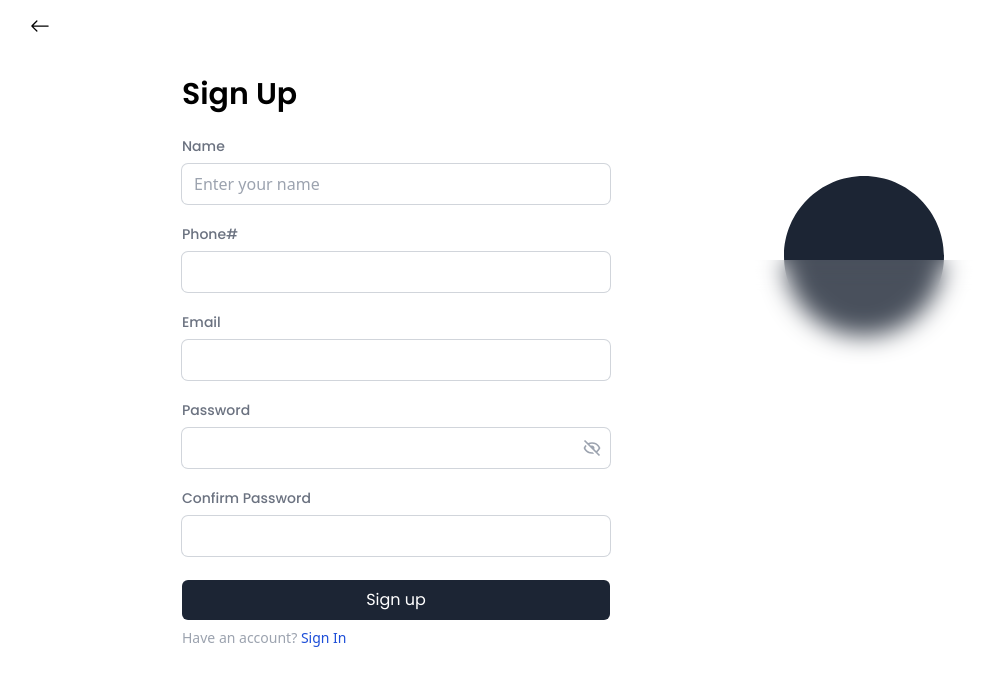
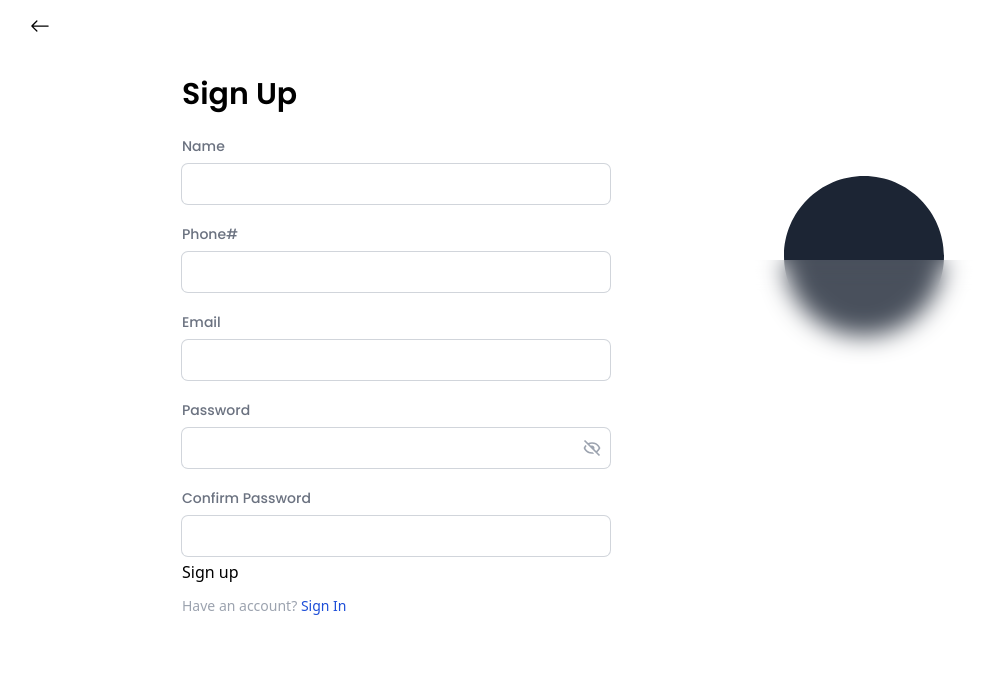
Before and after one commit to rosanno/clothing-store, a Next.js app: page /signup in a window 1280 px wide. Shown: the top 686 px of the page, without its empty margins (10-999 px from the left). Built offline with nearby package versions, Linux system fonts and the light colour scheme; no server answers.

Commit message:
Add loader animation when loggingin

```diff
--- a/pages/login.tsx
+++ b/pages/login.tsx
@@ -26,6 +26,7 @@ const Login = () => {
     formState: { errors },
   } = useForm<Inputs>();
   const [loading, setLoading] = useState(false);
+  const [googleLoading, setGoogleLoading] = useState(false);
 
   const onSubmit: SubmitHandler<Inputs> = async (data) => {
     setLoading(true);
@@ -52,6 +53,12 @@ const Login = () => {
     setLoading(false);
 
     if (status.ok) router.push(status.url);
+  };
+
+  const handleGoogleSignIn = async () => {
+    setGoogleLoading(true);
+    signIn("google", { callbackUrl: "http://localhost:3000" });
+    setGoogleLoading(false);
   };
 
   useEffect(() => {
@@ -155,13 +162,31 @@ const Login = () => {
         </form>
         <div className="mt-6">
           <button
+            disabled={loading ? true : false}
             className="flex items-center justify-center gap-4 w-full ring-1 ring-gray-300 rounded-md py-2 font-poppins font-medium text-gray-500 hover:bg-gray-100 transition-all duration-300"
-            onClick={() =>
-              signIn("google", { callbackUrl: "http://localhost:3000" })
-            }
+            onClick={handleGoogleSignIn}
           >
-            <img src="/assets/google.svg" alt="" className="w-5 h-5" />
-            <span>Sign in with Google</span>
+            {googleLoading ? (
+              <div className="flex justify-center">
+                <Oval
+                  height={25}
+                  width={25}
+                  color="#9387d4"
+                  wrapperStyle={{}}
+                  wrapperClass=""
+                  visible={true}
+                  ariaLabel="oval-loading"
+                  secondaryColor="#28b1ec"
+                  strokeWidth={2}
+                  strokeWidthSecondary={2}
+                />
+              </div>
+            ) : (
+              <>
+                <img src="/assets/google.svg" alt="" className="w-5 h-5" />
+                <span>Sign in with Google</span>
+              </>
+            )}
           </button>
         </div>
         <p className="text-gray-400 text-sm mt-2">
--- a/pages/signup.tsx
+++ b/pages/signup.tsx
@@ -11,6 +11,7 @@ import { authOptions } from "./api/auth/[...nextauth]";
 import { useRouter } from "next/router";
 import Meta from "../components/Meta";
 import axiosClient from "../config/axiosClient";
+import { Oval } from "react-loader-spinner";
 
 interface Inputs {
   name: string;
@@ -39,6 +40,7 @@ const Signup = () => {
     name: "password",
   });
   const confirmPassword = useWatch({ control, name: "confirm_password" });
+  const [loading, setLoading] = useState(false);
 
   const onSubmit: SubmitHandler<Inputs> = async (data) => {
     try {
@@ -142,7 +144,6 @@ const Signup = () => {
             <input
               type="text"
               {...register("name", { required: "Name is required." })}
-              placeholder="Enter your name"
               className={`ring-1 ring-gray-300 rounded-md py-2 px-3 outline-none ${
                 errors.name && "border border-rose-600"
               }`}
@@ -253,12 +254,24 @@ const Signup = () => {
               </p>
             )}
           </div>
-          <button
-            type="submit"
-            className="bg-[#1C2534] w-full text-white py-2 rounded-md mt-6 font-poppins"
-          >
-            Sign up
-          </button>
+          {loading ? (
+            <div className="flex justify-center">
+              <Oval
+                height={25}
+                width={25}
+                color="#9387d4"
+                wrapperStyle={{}}
+                wrapperClass=""
+                visible={true}
+                ariaLabel="oval-loading"
+                secondaryColor="#28b1ec"
+                strokeWidth={2}
+                strokeWidthSecondary={2}
+              />
+            </div>
+          ) : (
+            <span className="block py-1">Sign up</span>
+          )}
         </form>
         <p className="text-gray-400 text-sm mt-2">
           Have an account?{" "}
```
